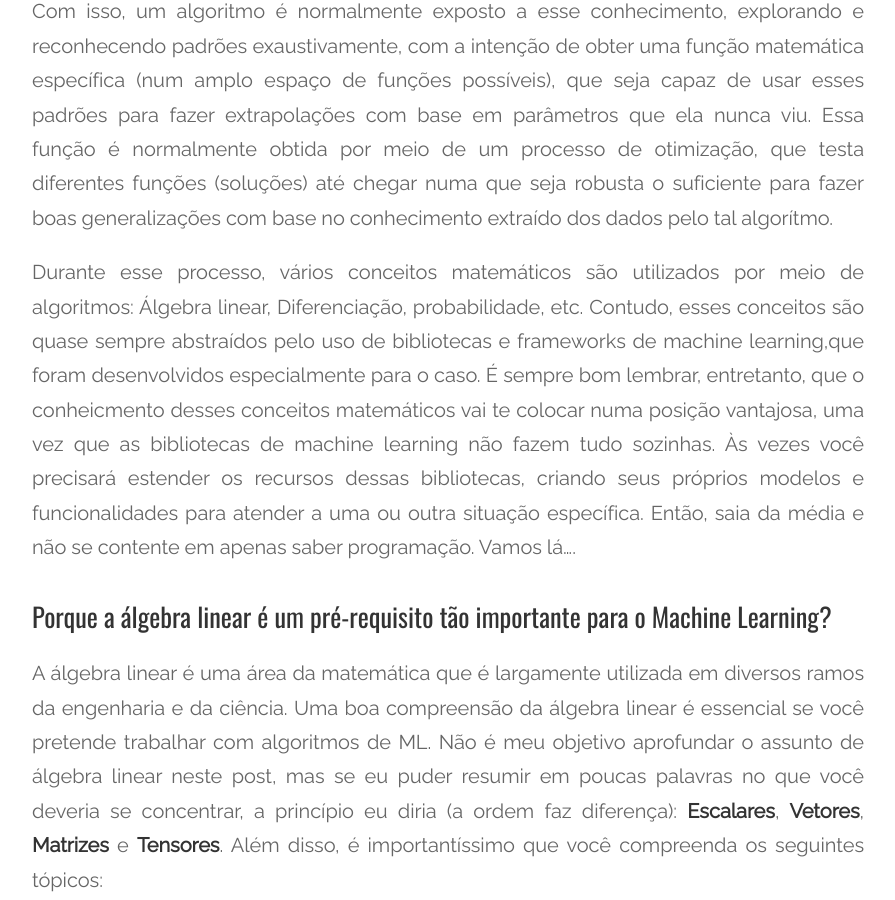
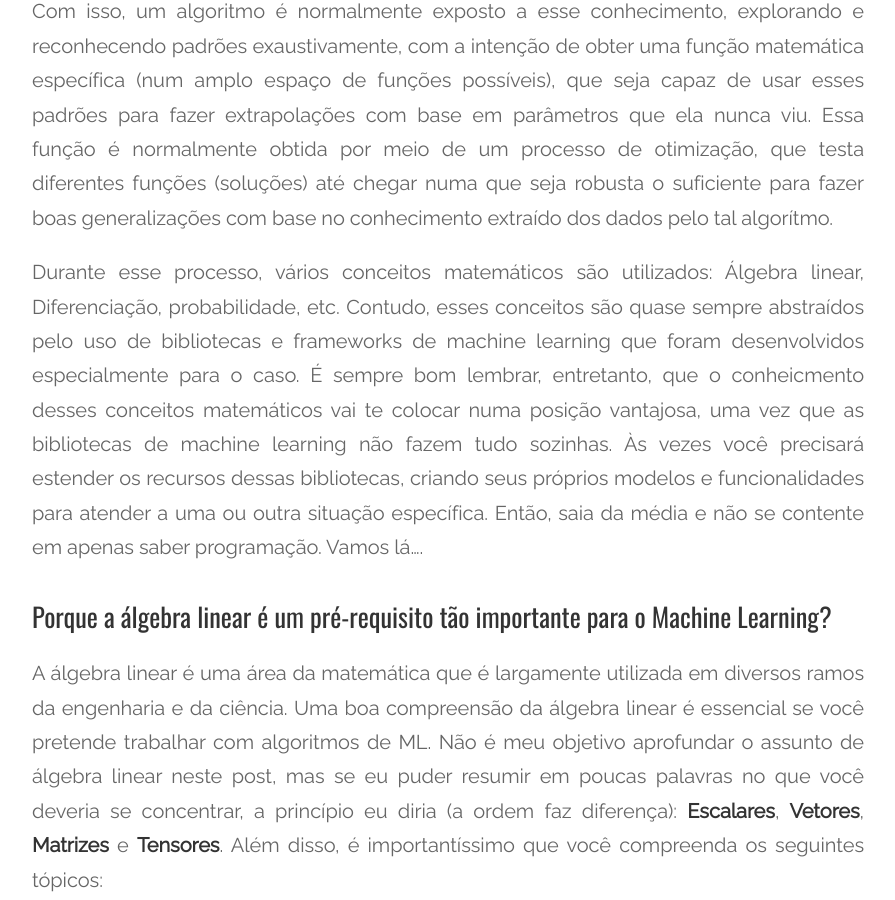
Before and after one commit to luisfredgs/luisfredgs.github.io, a Jekyll site: the page built from _posts/2018-01-18-dicas-para-aprender-machine-learning.md, in a window 1280 px wide and 900 px high, scrolled down 1837 px. Shown: the whole window, without its empty margins (192-1087 px from the left). Built offline with Jekyll 4.4.1, drawn with Linux system fonts in a browser that asks for light colours; comment, search, counter and statistics services are not loaded.

Commit message:
Update 2018-01-18-dicas-para-aprender-machine-learning.md

```diff
--- a/_posts/2018-01-18-dicas-para-aprender-machine-learning.md
+++ b/_posts/2018-01-18-dicas-para-aprender-machine-learning.md
@@ -31,7 +31,7 @@ O uso habitual de machine learning é sustentado pela necessidade de modelar, ma
 
 Com isso, um algoritmo é normalmente exposto a esse conhecimento, explorando e reconhecendo padrões exaustivamente, com a intenção de obter uma função matemática específica (num amplo espaço de funções possíveis), que seja capaz de usar esses padrões para fazer extrapolações com base em parâmetros que ela nunca viu. Essa função é normalmente obtida por meio de um processo de otimização, que testa diferentes funções (soluções) até chegar numa que seja robusta o suficiente para fazer boas generalizações com base no conhecimento extraído dos dados pelo tal algorítmo.
 
-Durante esse processo, vários conceitos matemáticos são utilizados por meio de algoritmos: Álgebra linear, Diferenciação, probabilidade, etc. Contudo, esses conceitos são quase sempre abstraídos pelo uso de bibliotecas e frameworks de machine learning,que foram desenvolvidos especialmente para o caso. É sempre bom lembrar, entretanto, que o conheicmento desses conceitos matemáticos vai te colocar numa posição vantajosa, uma vez que as bibliotecas de machine learning não fazem tudo sozinhas. Às vezes você precisará estender os recursos dessas bibliotecas, criando seus próprios modelos e funcionalidades para atender a uma ou outra situação específica. Então, saia da média e não se contente em apenas saber programação. Vamos lá....
+Durante esse processo, vários conceitos matemáticos são utilizados: Álgebra linear, Diferenciação, probabilidade, etc. Contudo, esses conceitos são quase sempre abstraídos pelo uso de bibliotecas e frameworks de machine learning que foram desenvolvidos especialmente para o caso. É sempre bom lembrar, entretanto, que o conheicmento desses conceitos matemáticos vai te colocar numa posição vantajosa, uma vez que as bibliotecas de machine learning não fazem tudo sozinhas. Às vezes você precisará estender os recursos dessas bibliotecas, criando seus próprios modelos e funcionalidades para atender a uma ou outra situação específica. Então, saia da média e não se contente em apenas saber programação. Vamos lá....
 
 ## Porque a álgebra linear é um pré-requisito tão importante para o Machine Learning?
 
```
